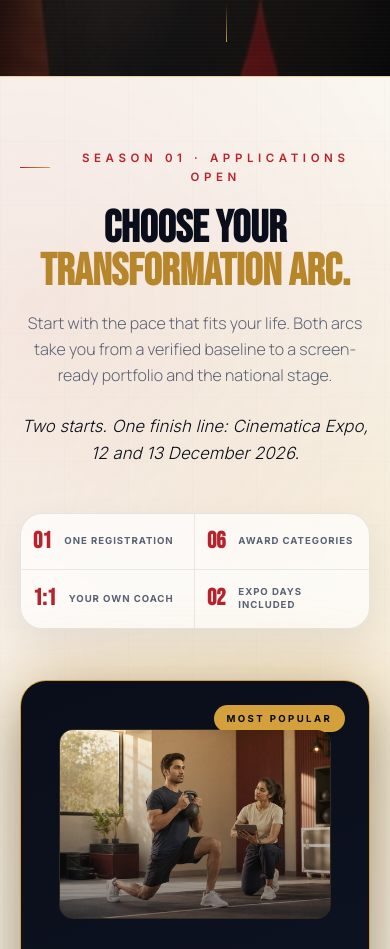
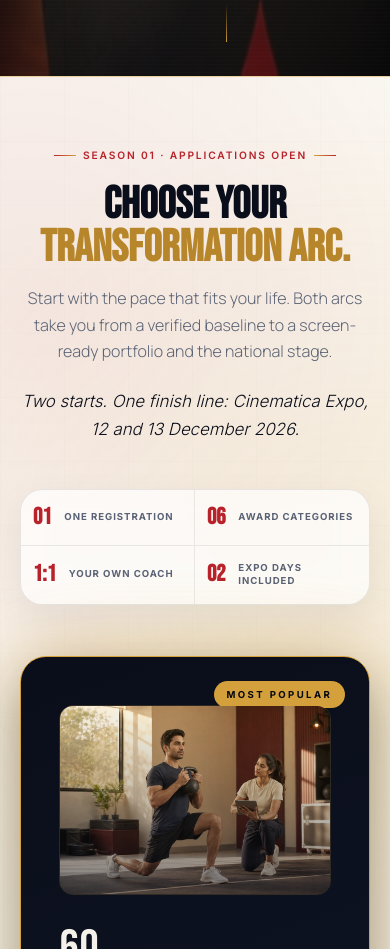
Before and after one commit to pittisunilkumar3/fittofilms, a Next.js app: page / in a window 390 px wide. Shown: the part 1320-2269 px from the top of the page. Built offline with nearby package versions, Linux system fonts and the light colour scheme; no server answers.

Commit message:
Fix mobile logo safe area and pricing alignment

```diff
--- a/app/globals.css
+++ b/app/globals.css
@@ -2755,8 +2755,8 @@ section[id] { scroll-margin-top: 84px; }
     object-fit: contain;
   }
   .nav-partner-cinica img {
-    width: 92%;
-    height: 92%;
+    width: 82%;
+    height: 82%;
     object-fit: contain;
     border-radius: 50%;
   }
@@ -2795,8 +2795,8 @@ section[id] { scroll-margin-top: 84px; }
     height: 30px;
   }
   .nav-partner-cinica img {
-    width: 92%;
-    height: 92%;
+    width: 82%;
+    height: 82%;
     border-radius: 50%;
   }
   .nav-partner-cinica {
@@ -3433,6 +3433,28 @@ html { scrollbar-width: thin; scrollbar-color: var(--orange-d) var(--ink-0); }
 }
 
 @media (max-width: 480px) {
+  .pricing-section .challenges-head .eyebrow {
+    display: flex;
+    width: 100%;
+    justify-content: center;
+    gap: 0.45rem;
+    font-size: 0.64rem;
+    letter-spacing: 0.18em;
+    line-height: 1.35;
+    white-space: nowrap;
+  }
+  .pricing-section .challenges-head .eyebrow::before,
+  .pricing-section .challenges-head .eyebrow::after {
+    content: '';
+    width: 22px;
+    height: 1px;
+    flex: 0 0 22px;
+    align-self: center;
+    background: linear-gradient(90deg, var(--crimson), var(--orange));
+  }
+  .pricing-section .challenges-head .eyebrow::after {
+    background: linear-gradient(90deg, var(--orange), var(--crimson));
+  }
   .chal-value-strip > div {
     padding: 1rem 0.75rem;
     justify-content: flex-start;
```
